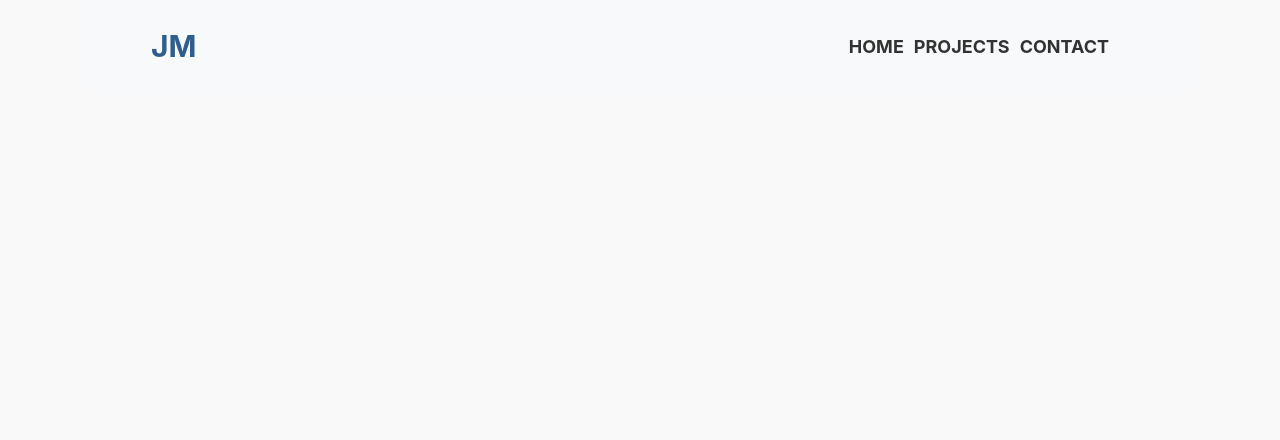
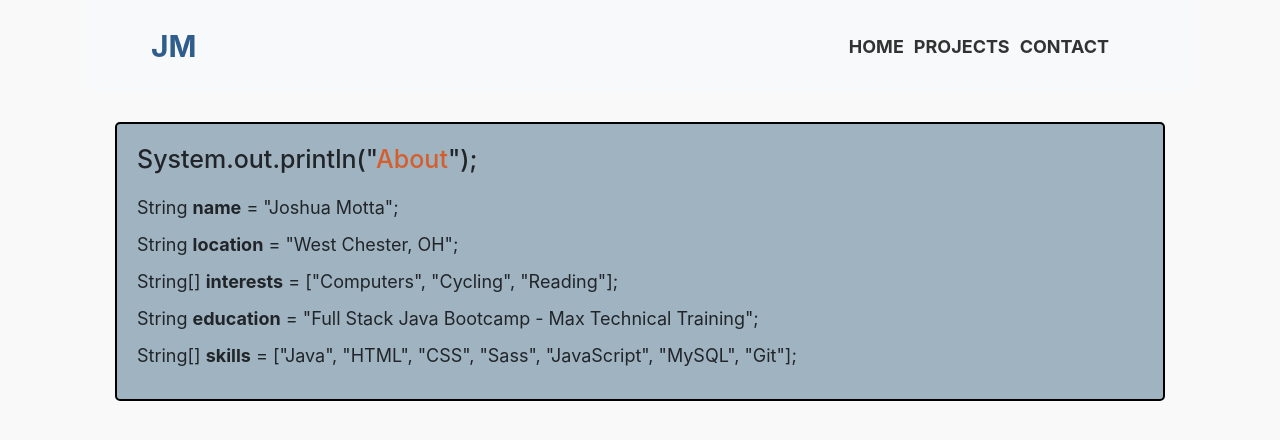
Before and after one commit to jmotts17/portfolio-ng, an Angular app: page / in a window 1280 px wide. Shown: the top 440 px of the page. Built offline with nearby package versions, Linux system fonts and the light colour scheme.

Commit message:
Added home component

```diff
--- a/src/app/app.component.html
+++ b/src/app/app.component.html
@@ -1 +1,2 @@
 <app-menu></app-menu>
+<app-home></app-home>
--- a/src/app/feature/home/home.component.css
+++ b/src/app/feature/home/home.component.css
@@ -0,0 +1,10 @@
+/* Home/About Section */
+#home-about {
+  list-style-type: none;
+  margin-top: 2rem;
+  font-size: 18px;
+}
+
+#home-about li {
+  margin-top: 1rem;
+}
--- a/src/app/feature/home/home.component.html
+++ b/src/app/feature/home/home.component.html
@@ -1 +1,14 @@
-<p>home works!</p>
+<section id="home-section">
+    <div class="container-lg">
+        <div class="section-container">
+            <h1>System.out.println("<span class="section-title">About</span>");</h1>
+            <ul id="home-about">
+                <li>String <span class="text-bold">name</span> = "Joshua Motta";</li>
+                <li>String <span class="text-bold">location</span> = "West Chester, OH";</li>
+                <li>String[] <span class="text-bold">interests</span> = ["Computers", "Cycling", "Reading"];</li>
+                <li>String <span class="text-bold">education</span> = "Full Stack Java Bootcamp - Max Technical Training";</li>
+                <li>String[] <span class="text-bold">skills</span> = ["Java", "HTML", "CSS", "Sass", "JavaScript", "MySQL", "Git"];</li>
+            </ul>
+        </div>
+    </div>
+</section>
--- a/src/styles.css
+++ b/src/styles.css
@@ -9,3 +9,29 @@
 body {
   background-color: #f9f9f9;
 }
+
+/* Utilities */
+.section-title {
+  color: #d55e2d;
+}
+
+.text-bold {
+  font-weight: bold;
+}
+
+.text-center {
+  text-align: center;
+}
+
+.section-container {
+  padding: 2rem;
+  margin: 3rem;
+  border: 2px solid black;
+  border-radius: 5px;
+}
+
+.section-container,
+ul,
+li {
+  background-color: #a0b3c1;
+}
```
